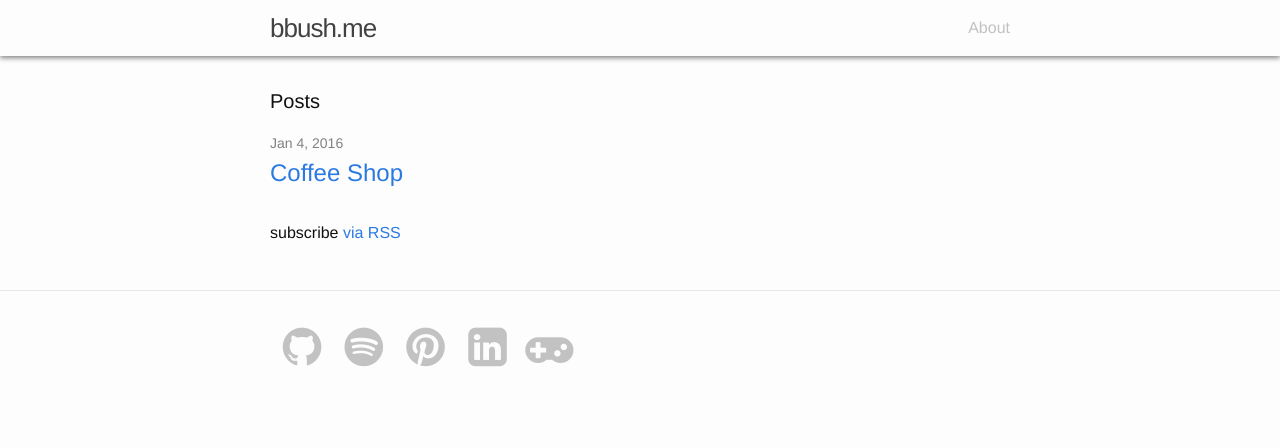
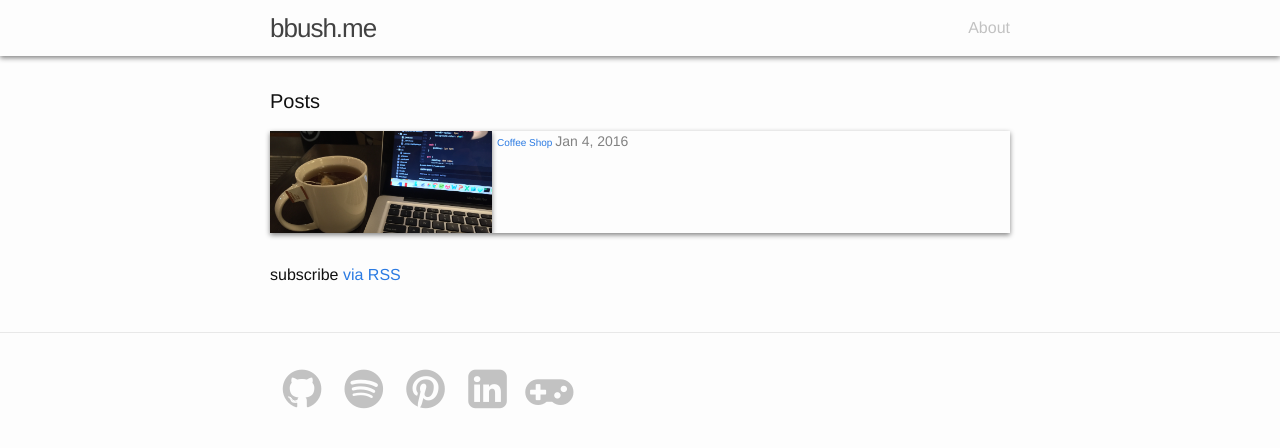
Before and after one commit to brettjbush/brettjbush.github.io, a Jekyll site: the page built from index.html, in a window 1280 px wide. Shown: the top 448 px of the page. Built offline with Jekyll 4.4.1, drawn with Linux system fonts in a browser that asks for light colours; nearby versions of some CDN libraries.

Commit message:
master welcome screen post div list work

```diff
--- a/_sass/_layout.scss
+++ b/_sass/_layout.scss
@@ -205,7 +205,10 @@
 
 .post-link {
     display: block;
-    font-size: 24px;
+    font-size: 10px;
+    -webkit-box-shadow: 0px 2px 5px 0px $grey-color;
+    -moz-box-shadow: 0px 2px 5px 0px $grey-color;
+    box-shadow: 0px 2px 5px 0px $grey-color;
 }
 
 
@@ -225,6 +228,10 @@
     @include media-query($on-laptop) {
         font-size: 36px;
     }
+}
+
+.post-link-div {
+    overflow: hidden;
 }
 
 .post-content {
@@ -263,6 +270,15 @@
   box-shadow: 0px 2px 5px 0px $grey-color;
 }
 
+.post-image-little {
+  width: 30%;
+  float:left;
+  margin-right: 5px;
+  -webkit-box-shadow: 0px 2px 5px 0px $grey-color;
+  -moz-box-shadow: 0px 2px 5px 0px $grey-color;
+  box-shadow: 0px 2px 5px 0px $grey-color;
+}
+
 .author-icon {
     width: 40px;
     height: 40px;
--- a/index.html
+++ b/index.html
@@ -9,11 +9,15 @@ layout: default
   <ul class="post-list">
     {% for post in site.posts %}
       <li>
-        <span class="post-meta">{{ post.date | date: "%b %-d, %Y" }}</span>
-
-        <h2>
-          <a class="post-link" href="{{ post.url | prepend: site.baseurl }}">{{ post.title }}</a>
-        </h2>
+        <a class="post-link" href="{{ post.url | prepend: site.baseurl }}">
+          <div class="post-link-div">
+              <img class="post-image-little" src="{{ site.baseurl }}/images/{{ post.image }}_banner.JPG" alt="{{ post.image_alt }}"></img>
+            <div>
+              {{ post.title }}
+              <span class="post-meta">{{ post.date | date: "%b %-d, %Y" }}</span>
+            </div>
+          </div>
+        </a>
       </li>
     {% endfor %}
   </ul>
```
Also changed, not shown: 1 other file.
